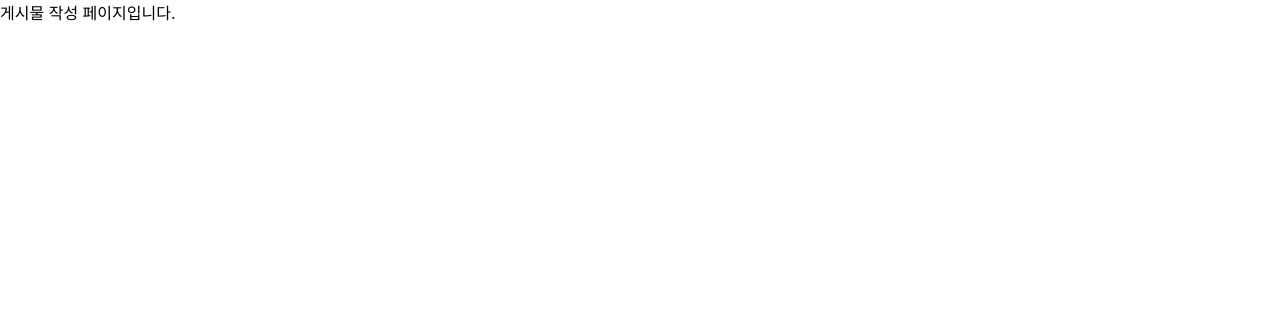
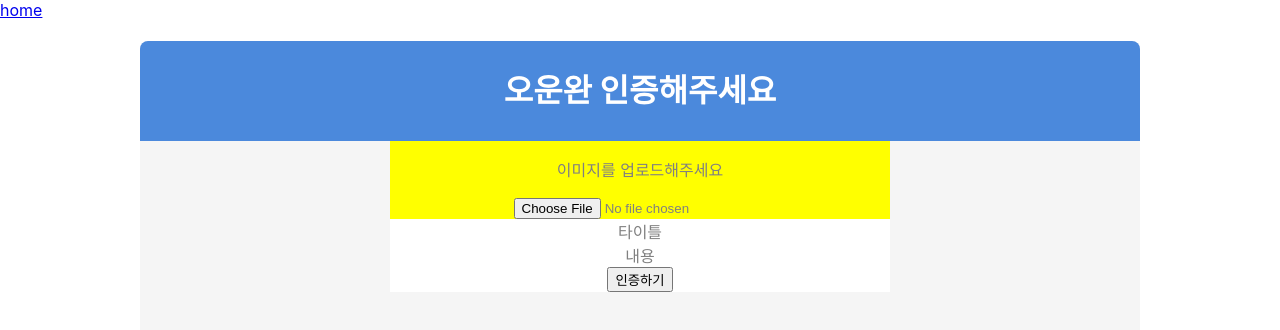
Before and after one commit to jamie7dev/Workout_done_today, a React (Create React App) app: page /post in a window 1280 px wide. Shown: the top 330 px of the page. Built offline with nearby package versions, Linux system fonts and the light colour scheme.

Commit message:
Post: 게시글 작성하는 페이지 뷰 구현중

```diff
--- a/db.json
+++ b/db.json
@@ -1,16 +1,10 @@
 {
   "userinfo": [
     {
-      "username": "dddd",
-      "password": "dddddd",
+      "username": "chaewon",
+      "password": "chaewon",
       "loggedIn": true,
       "id": 1
-    },
-    {
-      "username": "chch",
-      "password": "chch",
-      "loggedIn": true,
-      "id": 2
     }
   ]
 }
--- a/src/components/Form/Login.jsx
+++ b/src/components/Form/Login.jsx
@@ -11,8 +11,6 @@ const Login = () => {
   const navigate = useNavigate();
   const dispatch = useDispatch();
 
-  // const [username, setUsername] = useState("");
-  // const [password, setPassword] = useState("");
 
   const initialState = {
     username: "",
@@ -42,7 +40,8 @@ const Login = () => {
 
   const onSubmitHandler = (e) => {
     e.preventDefault();
-    // if (user.username.trim() === "") return alert("id를 입력해주세요!");
+    if (inputValue.username.trim() === "") return alert("아이디를 입력해주세요!");
+    if (inputValue.password.trim() === "") return alert("패스워드를 입력해주세요!");
 
     dispatch(login({...inputValue,
       username: inputValue.username,
@@ -126,5 +125,7 @@ const StLoginHeader = styled.div`
   text-align: center;
   border-top-left-radius: 8px;
   border-top-right-radius: 8px;
-
+  h1 {
+    line-height: 50px;
+  }
 `;
--- a/src/components/List/Post.jsx
+++ b/src/components/List/Post.jsx
@@ -1,11 +1,105 @@
-import React from "react";
+import React, { useState } from "react";
+import styled from "styled-components";
+import { Link } from "react-router-dom";
 
 const Post = () => {
+  const [imageSrc, setImageSrc] = useState("");
+
+  const imageUpload = (fileBlob) => {
+    const reader = new FileReader();
+    reader.readAsDataURL(fileBlob);
+     return new Promise((resolve) => {
+      reader.onload = () => {
+        setImageSrc(reader.result);
+        resolve();
+      };
+    });
+  };
+
   return (
     <>
-    <div>게시물 작성 페이지입니다.</div>
+    <Link to="/"><span>home</span></Link>
+    <StPostContainer>
+    <StPostHeader>
+    <h1>오운완 인증해주세요</h1>
+    </StPostHeader>
+    <StPostBox>
+      <StImage>
+      <p>이미지를 업로드해주세요</p>
+      <input
+          type="file"
+          accept="image/*"
+          onChange={(e) => {
+            imageUpload(e.target.files[0])
+          }}
+        />
+        <div className="preview">
+          {imageSrc && (
+            <img
+              src={imageSrc}
+              alt="preview-img"
+              width="280px"
+              height="350px"
+            />
+          )}
+        </div>
+      </StImage>
+      <StPostContent>
+        <div>타이틀</div>
+        <div>내용</div>
+        <button>인증하기</button>
+      </StPostContent>
+    </StPostBox>
+    </StPostContainer>
     </>
   );
 };
 
 export default Post;
+
+
+const StPostContainer = styled.div`
+background-color: whitesmoke;
+width: 1000px;
+height: 580px;
+margin: 0 auto;
+color: #4B89DC;
+border-radius: 8px;
+`;
+
+const StPostHeader = styled.div`
+  background-color: #4B89DC;
+  width: 100%;
+  height: 100px;
+  color: white;
+  text-align: center;
+  line-height: 100px;
+  border-top-left-radius: 8px;
+  border-top-right-radius: 8px;
+
+`;
+
+const StPostBox = styled.div`
+  background-color: whitesmoke;
+  width: 100%;
+  height: 100%;
+  display: flex;
+  align-items: center;
+  text-align: center;
+  flex-direction: column;
+  color: gray;
+  border-bottom-left-radius: 8px;
+  border-bottom-right-radius: 8px;
+`;
+
+const StImage = styled.div`
+  background-color: yellow;
+  width: 50%;
+  display: inline-block;
+`;
+
+const StPostContent = styled.div`
+  background-color: white;
+  width: 50%;
+  display: inline-block;
+`;
```
